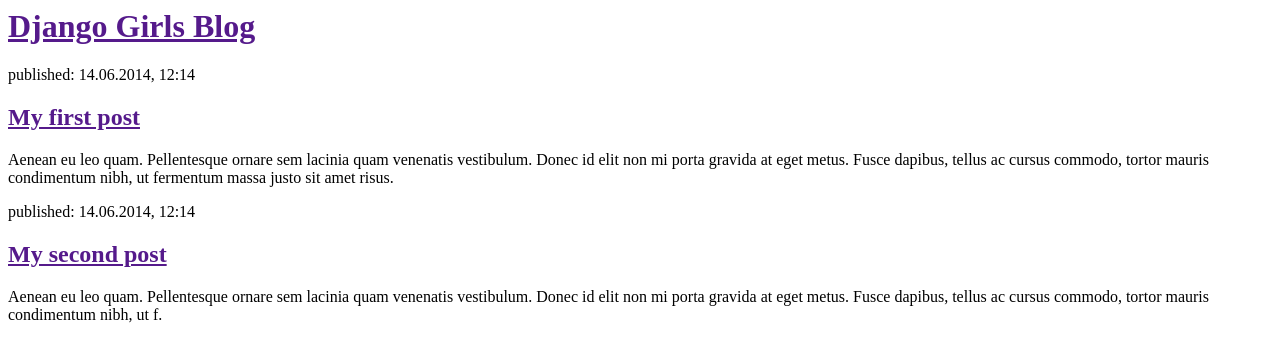
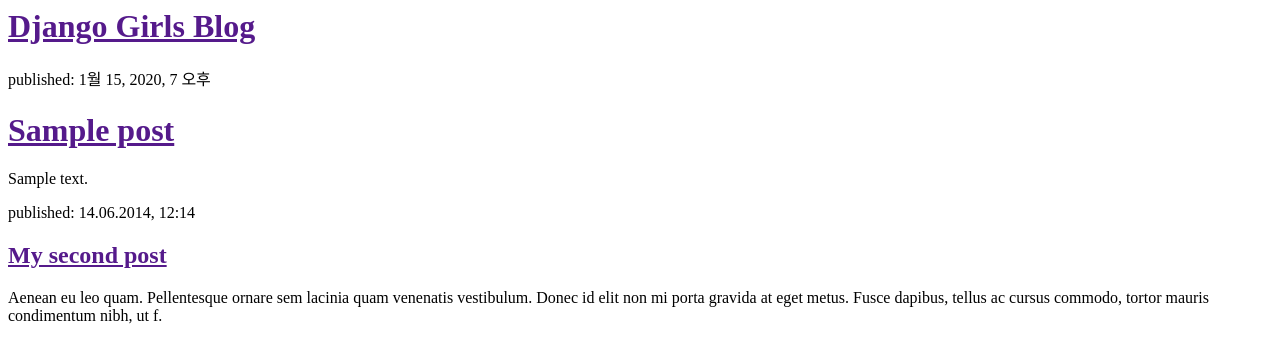
Before and after one commit to hayounSong/SongHayoun_Piro16, a Django app: template djangogirls/djangogirls/mysite/blog/templates/blog/post_list.html in a window 1280 px wide. Shown: the top 363 px of the page. Run offline with Django 3.2, Linux system fonts and the light colour scheme; the template is opened without the code that fills it: values that come from a table or form of the project are taken from there, others are empty; tables that the repository leaves empty hold one stand-in row (values such as "Sample post").

Commit message:
Django 템플릿

```diff
--- a/djangogirls/djangogirls/mysite/blog/templates/blog/post_list.html
+++ b/djangogirls/djangogirls/mysite/blog/templates/blog/post_list.html
@@ -8,10 +8,12 @@
         </div>
 
         <div>
-            <p>published: 14.06.2014, 12:14</p>
-            <h2><a href="">My first post</a></h2>
-            <p>Aenean eu leo quam. Pellentesque ornare sem lacinia quam venenatis vestibulum. Donec id elit non mi porta gravida at eget metus. Fusce dapibus, tellus ac cursus commodo, tortor mauris condimentum nibh, ut fermentum massa justo sit amet risus.</p>
+            {% for post in posts %}
+            <p>published: {{post.published_date}}</p>
+            <h1><a href="">{{post.title}}</a></h1>
+            <p>{{post.text|linebreaksbr}}</p>
         </div>
+        {% endfor %}
 
         <div>
             <p>published: 14.06.2014, 12:14</p>
```
Also changed, not shown: djangogirls/djangogirls/mysite/blog/views.py (+4 -3 lines).
